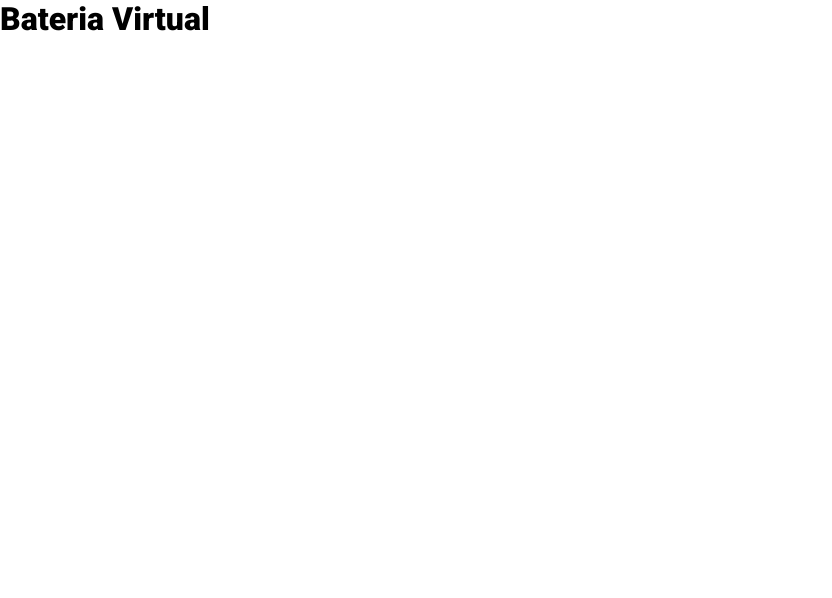
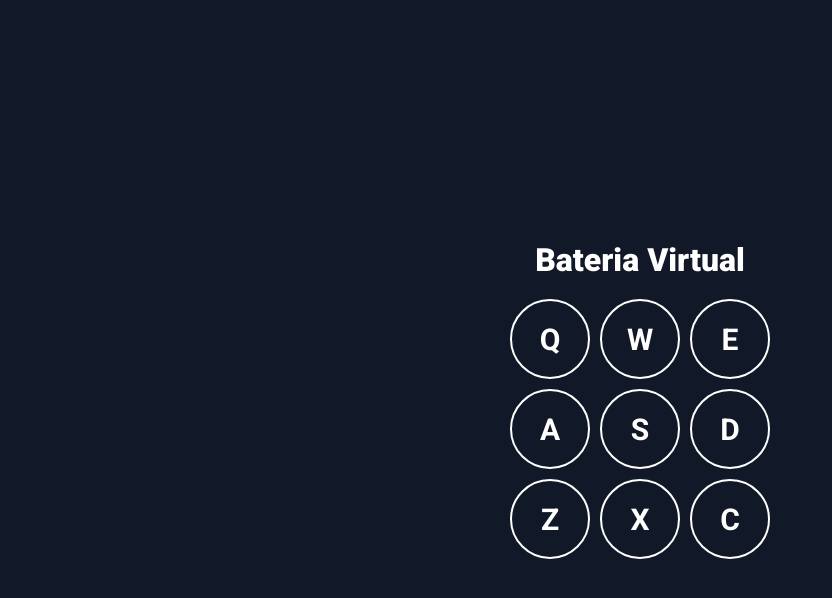
Before and after one commit to jesseprogran/bateria_virtual, a plain HTML site: page index.html in a window 1280 px wide. Shown: the whole page, without its empty margins (0-832 px from the left). Drawn offline with Linux system fonts and the light colour scheme.

Commit message:
criando a div responsavel por os sons e fazendo seu css

```diff
--- a/index.html
+++ b/index.html
@@ -15,6 +15,20 @@
   <body>
     <div class="container">
       <h1>Bateria Virtual</h1>
+
+      <div class="keys">
+        <div data-key="keyq" class="key">Q</div>
+        <div data-key="keyw" class="key">W</div>
+        <div data-key="keye" class="key">E</div>
+
+        <div data-key="keya" class="key">A</div>
+        <div data-key="keys" class="key">S</div>
+        <div data-key="keyd" class="key">D</div>
+
+        <div data-key="keyz" class="key">Z</div>
+        <div data-key="keyx" class="key">X</div>
+        <div data-key="keyc" class="key">C</div>
+      </div>
     </div>
   </body>
 </html>
--- a/style.css
+++ b/style.css
@@ -7,3 +7,36 @@
   font-family: "Roboto";
   font-weight: 900;
 }
+
+.container {
+  display: flex;
+  min-height: 100vh;
+  justify-content: center;
+  align-items: center;
+  flex-direction: column;
+  background-color: #111827;
+}
+
+.container h1 {
+  color: #fff;
+  margin-bottom: 20px;
+}
+
+.keys {
+  display: grid;
+  grid-template-columns: repeat(3, 1fr);
+  gap: 10px;
+}
+
+.key {
+  width: 80px;
+  height: 80px;
+  border: 2px solid #fff;
+  border-radius: 50%;
+  color: #fff;
+  display: flex;
+  justify-content: center;
+  align-items: center;
+  font-size: 30px;
+  font-weight: bold;
+}
```
